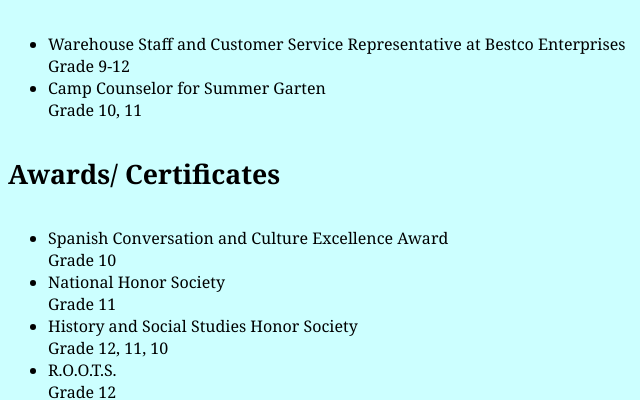
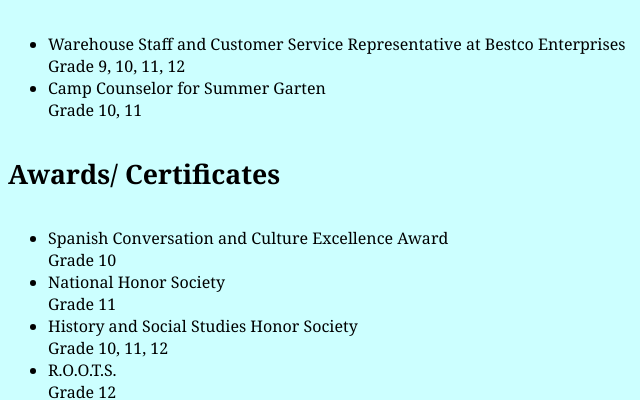
Before and after one commit to gem21523/gem21523.github.io, a plain HTML site: page WEBPAGE PROJECT/High School.html in a window 1280 px wide. Shown: the part 205-605 px from the top of the page, 0-640 px from the left. Drawn offline with Linux system fonts and the light colour scheme.

Commit message:
Update High School.html

```diff
--- a/WEBPAGE PROJECT/High School.html
+++ b/WEBPAGE PROJECT/High School.html
@@ -17,7 +17,7 @@ h4 {font-size:20pt}
 <h4> Work Experience</h4>
 <ul>
 <li>Warehouse Staff and Customer Service Representative at Bestco Enterprises<br>
-Grade 9-12</li>
+Grade 9, 10, 11, 12</li>
 <li> Camp Counselor for Summer Garten<br>
 Grade 10, 11</li>
 </ul>
@@ -28,7 +28,7 @@ Grade 10 </li>
 	<li> National Honor Society <br>
 Grade 11</li>
 	<li>History and Social Studies Honor Society <br>
-Grade 12, 11, 10
+Grade 10, 11, 12
 <li>R.O.O.T.S. <br>
 	Grade 12</li>
 	<li>Marietta Daily Journal All County Student Scholars<br>
@@ -45,31 +45,31 @@ Senior Year- Captain and MVP award, Honorable Mention for All-County team</li>
 <h4> Athletics</h4>
 <ul>
 	<li> Concorde Fire Club Soccer (Atlanta, GA) <br>
-Grades 9,10,11</li>
+Grades 9, 10, 11</li>
 <li>Walker School Varsity Soccer <br>
 Grades 9, 10, 11, 12</li>
 <li>Walker School Varsity Basketball<br>
-Grades 9 ,10 ,11, 12</li>
+Grades 9, 10, 11, 12</li>
 <li>AAU Basketball<br>
 	Grades 9 and 10</li>
 </ul>
 <h4> Extracurricular Activities </h4>
 <ul>
 	<li>Walker School Fellowship of Christian Athletes<br>
-Grades 9,10, 11</li>
+Grades 9, 10, 11</li>
 <li>Volunteer in Saint Joseph Catholic Church Nursery<br>
 	Grades 9, 10, 11, 12</li>
 <li>Walker Lower School Volunteering<br>
 Grades 9, 10, 11, 12</li>
 <li>Walker School Spanish Club<br>
-Grades 9,10, 11, 12</li>
+Grades 9, 10, 11, 12</li>
 <li>Walker School Honor Council<br>
 Senior year served as Vice President<br>
-Grades 10,11, 12</li>
+Grades 10, 11, 12</li>
 <li>Blanket making for Safe Path Organization<br>
-Grades 10 ,11, 12</li>
+Grades 10, 11, 12</li>
 <li>Walker School Latin Club<br>
-Grades 10,11</li>
+Grades 10, 11</li>
 <li>L.O.V.E. Club<br>
 Grades 10, 11, 12</li>
 <li>Walker School Sports Medicine Student team<br>
```
